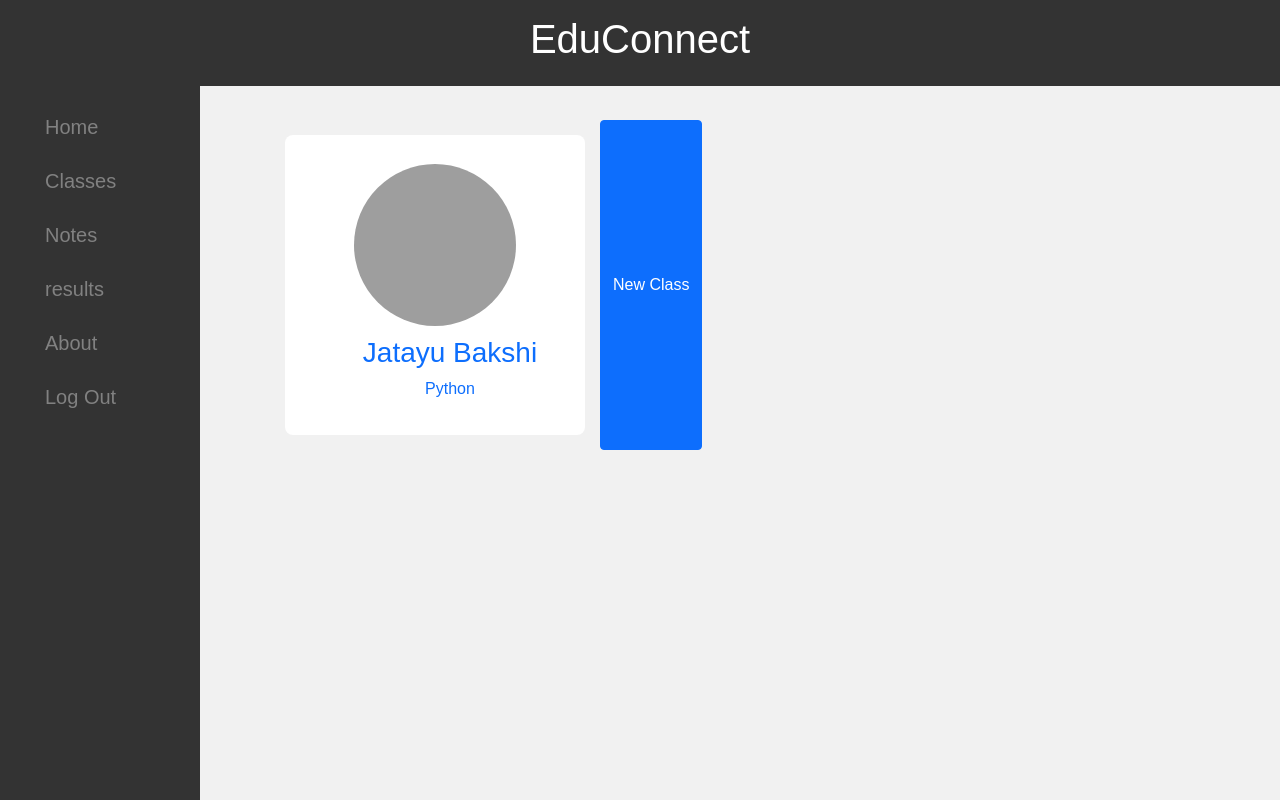
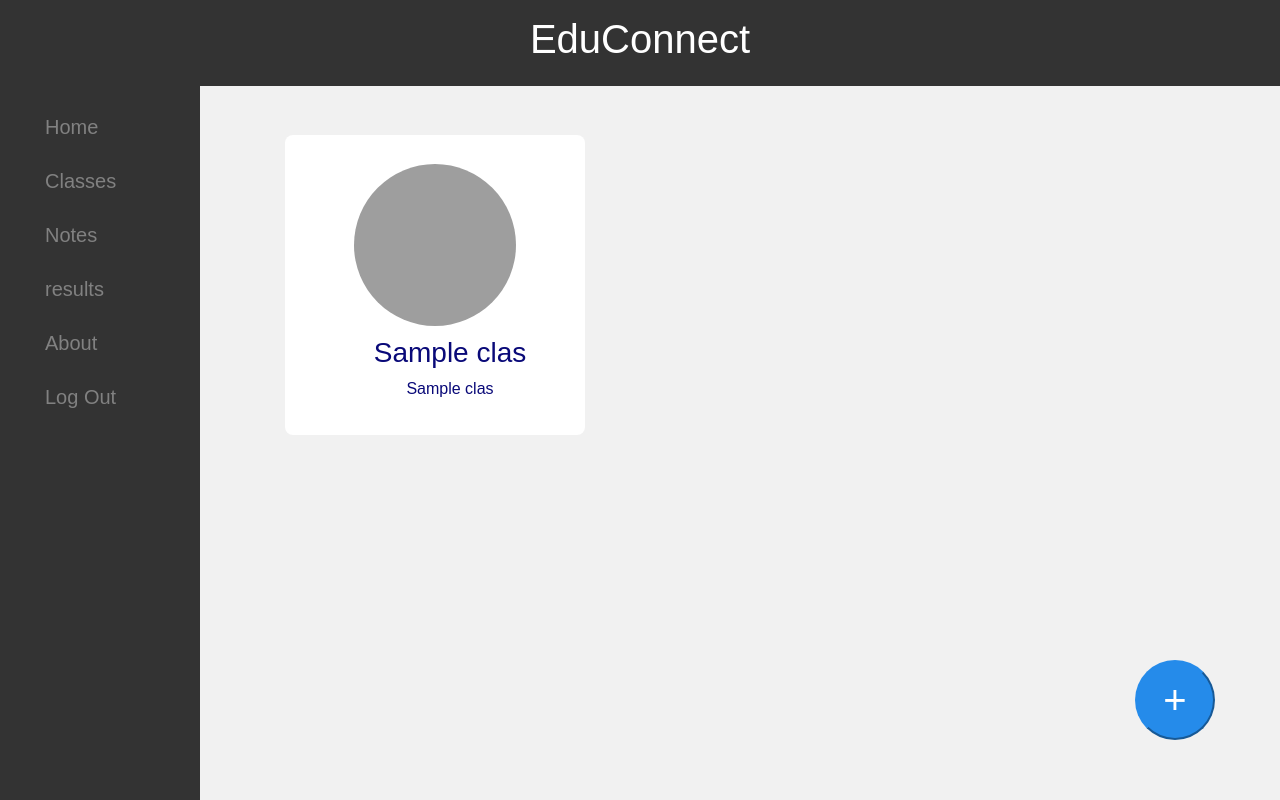
Before and after one commit to VaibhavDhanani/EduConnect, a Django app: page /classes.html in a window 1280 px wide. Run offline with Django 5.2, Linux system fonts and the light colour scheme; tables that the repository leaves empty hold one stand-in row (values such as "Sample post"); grey boxes are pictures that could not be loaded.

Commit message:
create dynamic class and add done changes

```diff
--- a/Class/models.py
+++ b/Class/models.py
@@ -38,6 +38,7 @@ class Teacher(models.Model):
 
 class Lecture(models.Model):
     lec_id = models.AutoField(primary_key=True)
+    link = models.URLField(max_length=200, null=False)
     class_id = models.ForeignKey(
         Class,
         on_delete=models.CASCADE,
--- a/final_project/urls.py
+++ b/final_project/urls.py
@@ -14,21 +14,22 @@ Including another URLconf
     1. Import the include() function: from django.urls import include, path
     2. Add a URL to urlpatterns:  path('blog/', include('blog.urls'))
 """
+
 from django.contrib import admin
 from django.urls import include, path
 
 from final_project import views
 
 urlpatterns = [
-    path('admin/', admin.site.urls),
-    path('', views.login),
-    path('index.html', views.home),
-    path('classes.html', views.classes),
-    path('class_details.html', views.class_details),
-    path('lecture.html', views.lecture),
-    path('assignment.html', views.assignment),
-    path('results.html', views.result),
-    path('aboutus.html', views.aboutus),
-    path('notes.html', views.notes),
-    path('', include('Class.urls')),
+    path("admin/", admin.site.urls),
+    path("", views.login),
+    path("index.html", views.home),
+    path("classes.html", views.classes),
+    path("class_details/<str:extra>/", views.class_details),
+    path("lecture.html", views.lecture),
+    path("assignment.html", views.assignment),
+    path("results.html", views.result),
+    path("aboutus.html", views.aboutus),
+    path("notes.html", views.notes),
+    path("", include("Class.urls")),
 ]
--- a/final_project/views.py
+++ b/final_project/views.py
@@ -1,6 +1,5 @@
 from django.shortcuts import render
-from Class.models import Student
-from Class.models import Teacher
+from Class.models import *
 
 
 def login(request):
@@ -8,22 +7,27 @@ def login(request):
 
 
 def home(request):
-    if 'name' in request.COOKIES:
-        if request.COOKIES.get('role') == "Teacher":
-            record = Teacher(id=request.COOKIES.get('uid'),name=request.COOKIES.get('name'))
+    if "name" in request.COOKIES:
+        if request.COOKIES.get("role") == "Teacher":
+            record = Teacher(
+                id=request.COOKIES.get("uid"), name=request.COOKIES.get("name")
+            )
             record.save()
-        elif request.COOKIES.get('role') == "Student":
-            record = Student(id=request.COOKIES.get('uid'),name=request.COOKIES.get('name'))
+        elif request.COOKIES.get("role") == "Student":
+            record = Student(
+                id=request.COOKIES.get("uid"), name=request.COOKIES.get("name")
+            )
             record.save()
     return render(request, "index.html")
 
 
 def classes(request):
-    return render(request, "classes.html")
+    classes = Class.objects.all()
+    return render(request, "classes.html", context={"classes": classes})
 
 
-def class_details(request):
-    return render(request, "class_details.html")
+def class_details(request, extra):
+    return render(request, "class_details.html", context={"sub_name": extra})
 
 
 def lecture(request):
--- a/static/css/style.css
+++ b/static/css/style.css
@@ -104,7 +104,9 @@ footer {
 }
 .text-container {
   position: absolute;
-  bottom: 3;
+  bottom: 2;
+  left: 20;
+  color: rgb(9, 9, 120);
   width: 100%;
   text-align: center;
   padding: 10px;
@@ -126,7 +128,6 @@ footer {
 }
 .assignment {
   width: 80%;
-
 }
 .assignment .btn {
   padding: 10px 15px;
@@ -154,9 +155,44 @@ footer {
 }
 
 .extra {
-  margin: 20px 20px ;
+  margin: 20px 20px;
 }
 
-iframe{
+iframe {
   margin: 20px;
 }
+
+.mybtn {
+  position: fixed;
+  height: 80px;
+  width: 80px;
+  bottom: 60px;
+  right: 65px;
+  background-color: #258bea;
+  border-color: #258bea;
+  color: #fff;
+  border-radius: 45px;
+  padding: 5px 10px;
+  cursor: pointer;
+  transition: all 0.3s ease;
+  font-size: 40px;
+  z-index: 9;
+}
+
+.mybtn:hover,
+.mybtn:focus,
+.mybtn:active {
+  background-color: #007bff;
+  border-color: #007bff;
+  color: #fff;
+}
+
+.mybtn:active {
+  background-color: #0056b3;
+  border-color: #0056b3;
+}
+
+#sidema {
+  margin-left: 220px;
+  margin-top: 116px;
+}
--- a/templates/classes.html
+++ b/templates/classes.html
@@ -1,8 +1,17 @@
 {% extends "base.html" %} {% block content %}
+
+<button
+  type="button"
+  class="mybtn"
+  data-bs-toggle="modal"
+  data-bs-target="#staticBackdrop"
+>
+  +
+</button>
+
 <div id="main-content">
-  {% comment %}
-  <button class="button" onclick="createNewClass()">Click</button> {% endcomment%}
-  <a href="class_details.html">
+  {% for class in classes %}
+  <a href="class_details/{{class.subject}}">
     <div class="box">
       <img
         class="profile-img"
@@ -10,21 +19,13 @@
         alt="Professor Image"
       />
       <div class="text-container">
-        <h3 class="professor-name">Jatayu Bakshi</h3>
-        <p class="subject-name">Python</p>
+        <h3 class="professor-name">{{class.teachername}}</h3>
+        <p class="subject-name">{{class.subject}}</p>
       </div>
     </div>
   </a>
-
+  {% endfor %}
   <!-- Button trigger modal -->
-  <button
-    type="button"
-    class="btn btn-primary"
-    data-bs-toggle="modal"
-    data-bs-target="#staticBackdrop"
-  >
-    New Class
-  </button>
 
   <!-- Modal -->
   <div
@@ -39,7 +40,9 @@
     <div class="modal-dialog">
       <div class="modal-content">
         <div class="modal-header">
-          <h1 class="modal-title fs-5" id="staticBackdropLabel">Modal title</h1>
+          <h1 class="modal-title fs-5" id="staticBackdropLabel">
+            Enter the details
+          </h1>
           <button
             type="button"
             class="btn-close"
@@ -88,7 +91,7 @@
             >
               Close
             </button>
-            <input type="submit" class="btn btn-primary">
+            <input type="submit" class="btn btn-primary" />
           </div>
         </form>
       </div>
```
Also changed, not shown: Class/views.py (+32 -8 lines), templates/class_details.html (+15 -9 lines), templates/login.html (+19 -17 lines).
